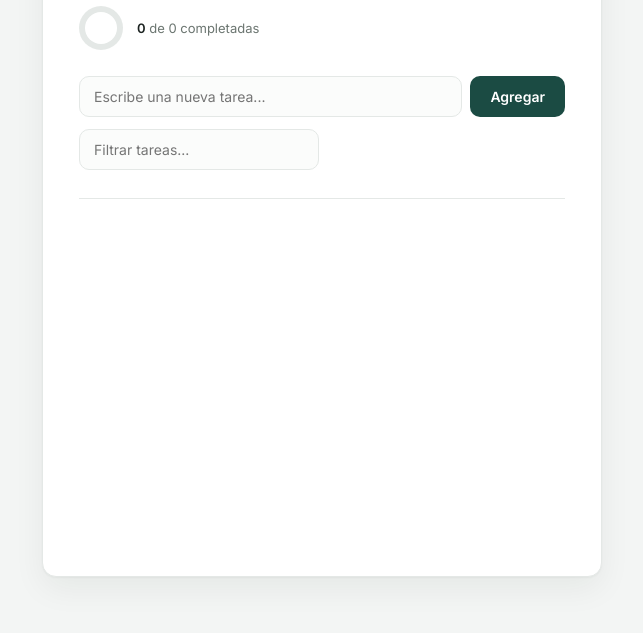
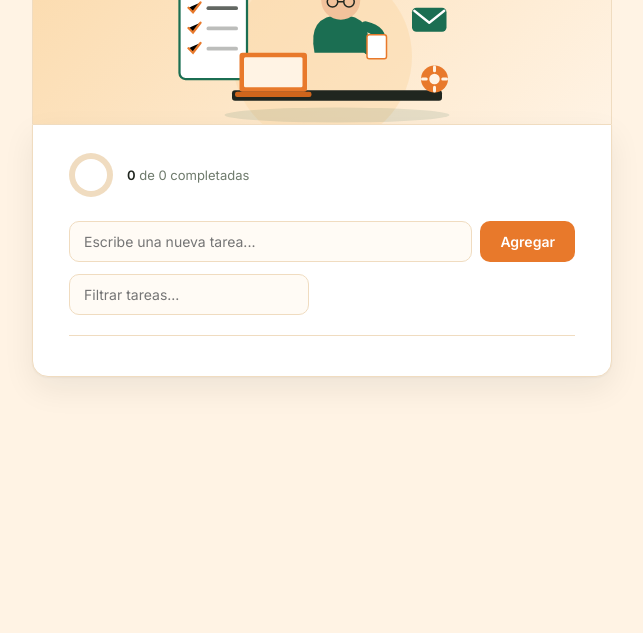
Before and after one commit to sheilypiguave5-source/sheily-todo-vps, a website: page public/index.html in a window 1280 px wide. Shown: the part 167-800 px from the top of the page, without its empty margins (318-961 px from the left). Drawn offline with Linux system fonts and the light colour scheme; no server answers.

Commit message:
Update index.html

```diff
--- a/public/index.html
+++ b/public/index.html
@@ -8,16 +8,17 @@
 <link href="https://fonts.googleapis.com/css2?family=Fraunces:opsz,wght@9..144,500;9..144,600&family=Inter:wght@400;500;600&display=swap" rel="stylesheet">
 <style>
   :root{
-    --bg:#F3F5F4;
+    --bg:#FFF3E4;
     --surface:#FFFFFF;
-    --text:#1C2321;
-    --muted:#6B7570;
-    --border:#E4E8E6;
-    --pine:#1B4B43;
-    --pine-dark:#123A34;
-    --amber:#D98E2B;
+    --text:#20261F;
+    --muted:#6E7A6C;
+    --border:#F0DCC0;
+    --green:#1B6E52;
+    --green-dark:#124F3A;
+    --orange:#E8792B;
+    --orange-light:#FBD9A9;
     --danger:#B3452C;
-    --radius:14px;
+    --radius:16px;
   }
   *{box-sizing:border-box;}
   body{
@@ -30,41 +31,51 @@
     justify-content:center;
     padding:56px 20px;
   }
-  .card{
-    width:100%;
-    max-width:560px;
-    background:var(--surface);
-    border-radius:var(--radius);
+  .wrap{width:100%;max-width:580px;}
+  .hero{
+    background:linear-gradient(135deg, var(--orange-light), var(--bg));
+    border-radius:var(--radius) var(--radius) 0 0;
+    padding:28px 36px 0;
+    display:flex;
+    flex-direction:column;
+    align-items:flex-start;
     border:1px solid var(--border);
-    box-shadow:0 1px 2px rgba(20,30,25,0.04), 0 12px 32px rgba(20,30,25,0.06);
-    padding:36px 36px 28px;
+    border-bottom:none;
   }
-  .eyebrow{
+  .hero-text{margin-bottom:8px;}
+  .hero-text .eyebrow{
     font-size:12px;
     letter-spacing:.12em;
     text-transform:uppercase;
-    color:var(--pine);
+    color:var(--green);
     font-weight:600;
     margin:0 0 6px;
   }
-  h1{
+  .hero-text h1{
     font-family:'Fraunces',serif;
     font-weight:600;
     font-size:30px;
-    margin:0 0 22px;
+    margin:0;
     letter-spacing:-0.01em;
+  }
+  .card{
+    background:var(--surface);
+    border-radius:0 0 var(--radius) var(--radius);
+    border:1px solid var(--border);
+    box-shadow:0 1px 2px rgba(20,30,25,0.04), 0 12px 32px rgba(20,30,25,0.07);
+    padding:28px 36px 32px;
   }
   .progress-row{
     display:flex;
     align-items:center;
     gap:14px;
-    margin-bottom:26px;
+    margin-bottom:24px;
   }
   .ring{
     width:44px;
     height:44px;
     border-radius:50%;
-    background:conic-gradient(var(--pine) calc(var(--pct,0)*1%), var(--border) 0);
+    background:conic-gradient(var(--green) calc(var(--pct,0)*1%), var(--border) 0);
     display:flex;
     align-items:center;
     justify-content:center;
@@ -77,19 +88,9 @@
     border-radius:50%;
     background:var(--surface);
   }
-  .progress-text{
-    font-size:13px;
-    color:var(--muted);
-  }
-  .progress-text strong{
-    color:var(--text);
-    font-weight:600;
-  }
-  .row{
-    display:flex;
-    gap:8px;
-    margin-bottom:12px;
-  }
+  .progress-text{font-size:13px;color:var(--muted);}
+  .progress-text strong{color:var(--text);font-weight:600;}
+  .row{display:flex;gap:8px;margin-bottom:12px;}
   input[type=text]{
     flex:1;
     padding:11px 14px;
@@ -97,15 +98,12 @@
     border-radius:10px;
     font-family:'Inter',sans-serif;
     font-size:14px;
-    background:#FBFCFB;
+    background:#FFFBF5;
     color:var(--text);
     outline:none;
     transition:border-color .15s;
   }
-  input[type=text]:focus{
-    border-color:var(--pine);
-    background:var(--surface);
-  }
+  input[type=text]:focus{border-color:var(--orange);background:var(--surface);}
   button{
     cursor:pointer;
     font-family:'Inter',sans-serif;
@@ -115,18 +113,13 @@
     border-radius:10px;
   }
   #addBtn{
-    background:var(--pine);
+    background:var(--orange);
     color:#fff;
     padding:0 20px;
     transition:background .15s;
   }
-  #addBtn:hover{background:var(--pine-dark);}
-  #filter{margin-bottom:8px;}
-  .divider{
-    border:none;
-    border-top:1px solid var(--border);
-    margin:20px 0 8px;
-  }
+  #addBtn:hover{background:#CE651C;}
+  .divider{border:none;border-top:1px solid var(--border);margin:20px 0 8px;}
   ul{list-style:none;margin:0;padding:0;}
   li{
     display:flex;
@@ -148,21 +141,9 @@
     justify-content:center;
     transition:.15s;
   }
-  li.done .check{
-    background:var(--pine);
-    border-color:var(--pine);
-    color:#fff;
-    font-size:12px;
-  }
-  .task-text{
-    flex:1;
-    font-size:14.5px;
-    cursor:pointer;
-  }
-  li.done .task-text{
-    color:var(--muted);
-    text-decoration:line-through;
-  }
+  li.done .check{background:var(--green);border-color:var(--green);color:#fff;font-size:12px;}
+  .task-text{flex:1;font-size:14.5px;cursor:pointer;}
+  li.done .task-text{color:var(--muted);text-decoration:line-through;}
   .actions{display:flex;gap:4px;}
   .icon-btn{
     background:transparent;
@@ -174,19 +155,65 @@
   }
   .icon-btn:hover{background:var(--bg);}
   .icon-btn.del:hover{color:var(--danger);}
-  .empty{
-    text-align:center;
-    padding:34px 10px 10px;
-    color:var(--muted);
-    font-size:14px;
-  }
+  .empty{text-align:center;padding:34px 10px 10px;color:var(--muted);font-size:14px;}
 </style>
 </head>
 <body>
+<div class="wrap">
+  <div class="hero">
+    <div class="hero-text">
+      <p class="eyebrow">Gestor de tareas</p>
+      <h1>Sheily's To-Do List</h1>
+    </div>
+    <svg width="100%" height="150" viewBox="0 0 420 200" style="margin:-10px 0 0;">
+      <circle cx="210" cy="110" r="120" fill="#FBD9A9" opacity="0.5"/>
+      <g transform="translate(20,10)">
+        <rect x="0" y="10" width="90" height="120" rx="8" fill="#FFFFFF" stroke="#1B6E52" stroke-width="3"/>
+        <rect x="25" y="0" width="40" height="16" rx="6" fill="#124F3A"/>
+        <rect x="33" y="4" width="24" height="6" rx="3" fill="#FFFFFF"/>
+        <g stroke="#E8792B" stroke-width="3" stroke-linecap="round">
+          <path d="M12 35 L18 41 L28 28"/>
+          <path d="M12 62 L18 68 L28 55"/>
+          <path d="M12 89 L18 95 L28 82"/>
+        </g>
+        <rect x="36" y="33" width="42" height="5" rx="2.5" fill="#20261F" opacity="0.7"/>
+        <rect x="36" y="60" width="42" height="5" rx="2.5" fill="#20261F" opacity="0.3"/>
+        <rect x="36" y="87" width="42" height="5" rx="2.5" fill="#20261F" opacity="0.3"/>
+      </g>
+      <ellipse cx="230" cy="188" rx="150" ry="10" fill="#124F3A" opacity="0.1"/>
+      <rect x="90" y="155" width="280" height="14" rx="4" fill="#20261F"/>
+      <g transform="translate(100,105)">
+        <rect x="0" y="0" width="90" height="52" rx="4" fill="#E8792B"/>
+        <rect x="6" y="6" width="78" height="40" rx="2" fill="#FFF3E4"/>
+        <rect x="-6" y="52" width="102" height="7" rx="3" fill="#CE651C"/>
+      </g>
+      <g transform="translate(190,15)">
+        <path d="M10 90 Q0 40 45 40 Q90 40 80 90 Z" fill="#1B6E52"/>
+        <circle cx="45" cy="20" r="26" fill="#F2C29B"/>
+        <path d="M19 14 Q22 -10 45 -8 Q70 -10 71 16 Q71 4 60 4 Q55 -4 45 0 Q34 -4 30 6 Q19 4 19 14Z" fill="#20261F"/>
+        <circle cx="34" cy="22" r="7" fill="none" stroke="#20261F" stroke-width="2"/>
+        <circle cx="56" cy="22" r="7" fill="none" stroke="#20261F" stroke-width="2"/>
+        <line x1="41" y1="22" x2="49" y2="22" stroke="#20261F" stroke-width="2"/>
+        <path d="M78 55 Q100 60 98 78 Q96 90 82 86" fill="none" stroke="#1B6E52" stroke-width="14" stroke-linecap="round"/>
+        <rect x="80" y="66" width="26" height="32" rx="3" fill="#FFFFFF" stroke="#E8792B" stroke-width="2"/>
+      </g>
+      <g transform="translate(330,45)">
+        <rect x="0" y="0" width="46" height="32" rx="6" fill="#1B6E52"/>
+        <path d="M3 4 L23 20 L43 4" fill="none" stroke="#FFFFFF" stroke-width="3" stroke-linecap="round" stroke-linejoin="round"/>
+      </g>
+      <g transform="translate(340,120)">
+        <circle cx="20" cy="20" r="18" fill="#E8792B"/>
+        <circle cx="20" cy="20" r="7" fill="#FFF3E4"/>
+        <g stroke="#FFF3E4" stroke-width="4" stroke-linecap="round">
+          <line x1="20" y1="4" x2="20" y2="9"/>
+          <line x1="20" y1="31" x2="20" y2="36"/>
+          <line x1="4" y1="20" x2="9" y2="20"/>
+          <line x1="31" y1="20" x2="36" y2="20"/>
+        </g>
+      </g>
+    </svg>
+  </div>
   <div class="card">
-    <p class="eyebrow">Gestor de tareas</p>
-    <h1>Sheily's To-Do List</h1>
-
     <div class="progress-row">
       <div class="ring" id="ring" style="--pct:0"></div>
       <div class="progress-text" id="progressText"><strong>0</strong> de 0 completadas</div>
@@ -202,6 +229,7 @@
     <ul id="list"></ul>
     <p class="empty" id="emptyState" style="display:none;">Aún no hay tareas. Agrega la primera arriba.</p>
   </div>
+</div>
   <script src="app.js"></script>
 </body>
 </html>
```
